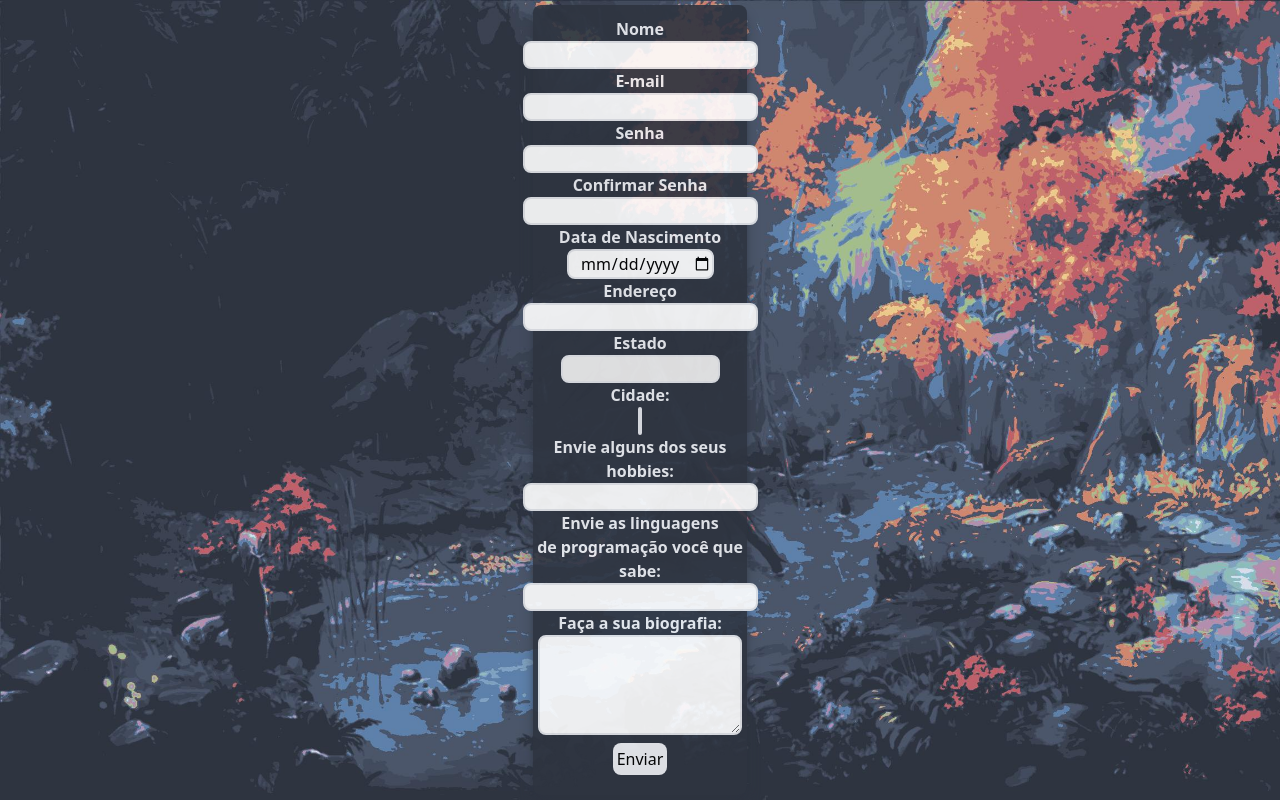
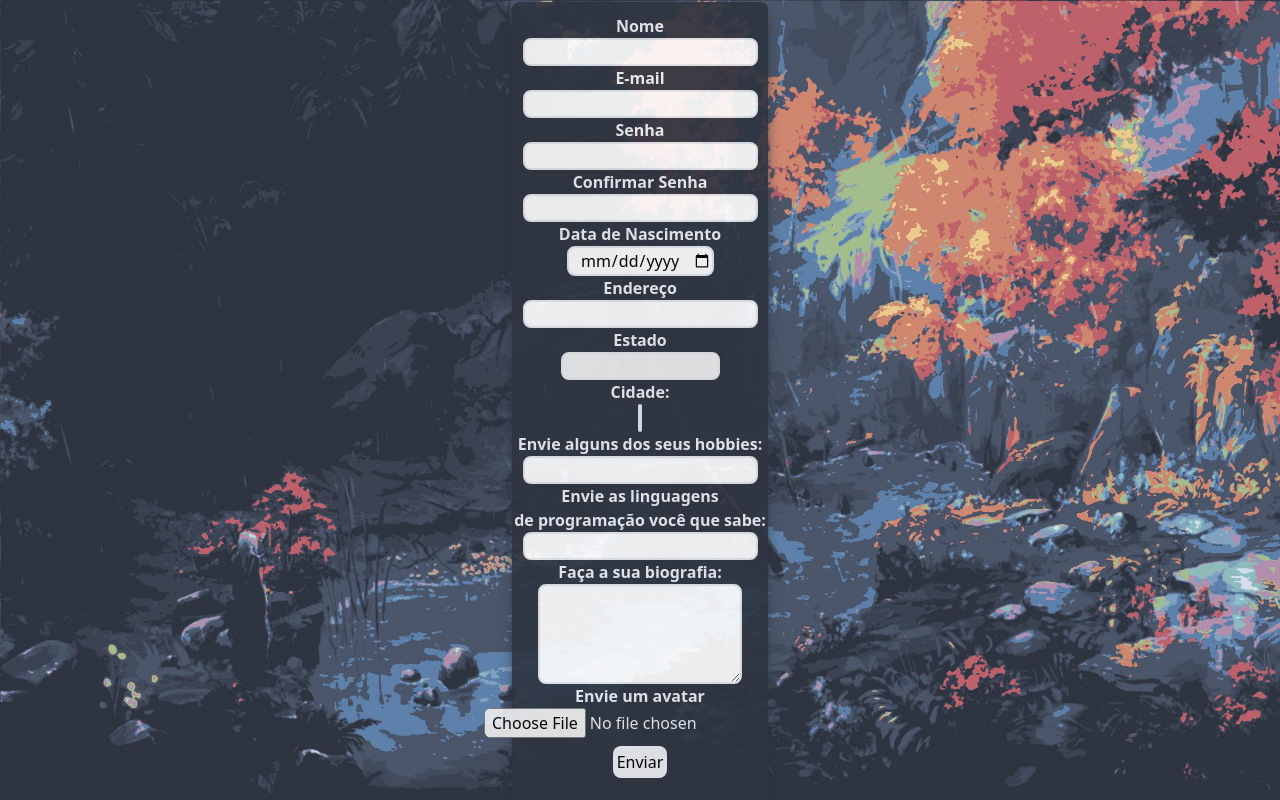
Before and after one commit to Wecreds/Projeto-1, a Vue app: page / in a window 1280 px wide. Built offline with nearby package versions, Linux system fonts and the light colour scheme.

Commit message:
img input

```diff
--- a/src/_data/usuario.js
+++ b/src/_data/usuario.js
@@ -3,6 +3,7 @@ import { ref } from 'vue'
 export const usuario = ref({
     nome: '',
     email: '',
+    avatar: null,
     senha: '',
     data: '',
     endereco: '',
--- a/src/components/vueCard.vue
+++ b/src/components/vueCard.vue
@@ -4,6 +4,7 @@ import { usuario } from '../_data/usuario'
 
 <template>
   <div class="flex flex-col bg-black shadow-lg shadow-black w-1/6 rounded-lg opacity-90 px-5 py-3">
+    <img :src="usuario.avatar" class="w-24 h-24 rounded-full mx-auto"/>
     <div class="flex items-center">
       <div class="font-bold text-xl text-orange">{{ usuario.nome }}</div>
       <div class="font-bold text-sm text-gray-200 ml-auto text-center"> 🎂 {{ usuario.data }}</div>
--- a/src/components/vueForm.vue
+++ b/src/components/vueForm.vue
@@ -59,11 +59,19 @@ function validacaoDeDados(){
   }
 }
 
+function handleFileUpload(e) {
+  const target = e.target
+  if (target && target.files) {
+    const file = target.files[0]
+    usuario.value.avatar = URL.createObjectURL(file)
+  }
+}
+
 </script>
 
 <template>
   <div
-    class="bg-black shadow-lg shadow-black flex flex-col w-1/6 h-fit py-3 rounded-lg text-center items-center opacity-90 "
+    class="bg-black shadow-lg shadow-black flex flex-col md:w-1/2 xl:w-1/5 2xl:w-1/6 h-fit py-3 rounded-lg text-center items-center opacity-90 "
   >
     <div class="items-center text-center">
       <label class="block text-base font-semibold">Nome</label>
@@ -109,7 +117,7 @@ function validacaoDeDados(){
       >
       <input
         type="text"
-        class="block rounded-lg w-2/2 m-auto text-center focus:outline-none appearance-none border-2 focus:border-orange"
+        class="block rounded-lg w-2/2 m-auto text-center  focus:outline-none appearance-none border-2 focus:border-orange"
         v-model="newLang"
         @keypress.enter="
           usuario.linguagens.push(newLang);
@@ -117,6 +125,12 @@ function validacaoDeDados(){
       />
       <label class="block text-base font-semibold">Faça a sua biografia:</label>
       <textarea v-model="usuario.biografia" rows="4" class="block rounded-lg w-2/2 m-auto text-justify focus:outline-none appearance-none border-2 focus:border-orange"></textarea>
+      <label class="block text-base font-semibold">Envie um avatar</label>
+      <input
+      class="block rounded-lg w-2/2 m-auto text-center text-base appearance-none "
+        type="file"
+        @change="handleFileUpload($event)"
+    />
       <button
         class="bg-base rounded-lg p-1 m-2"
         @click="
@@ -125,6 +139,7 @@ function validacaoDeDados(){
       >
         Enviar
       </button>
+
     </div>
   </div>
 </template>
```
